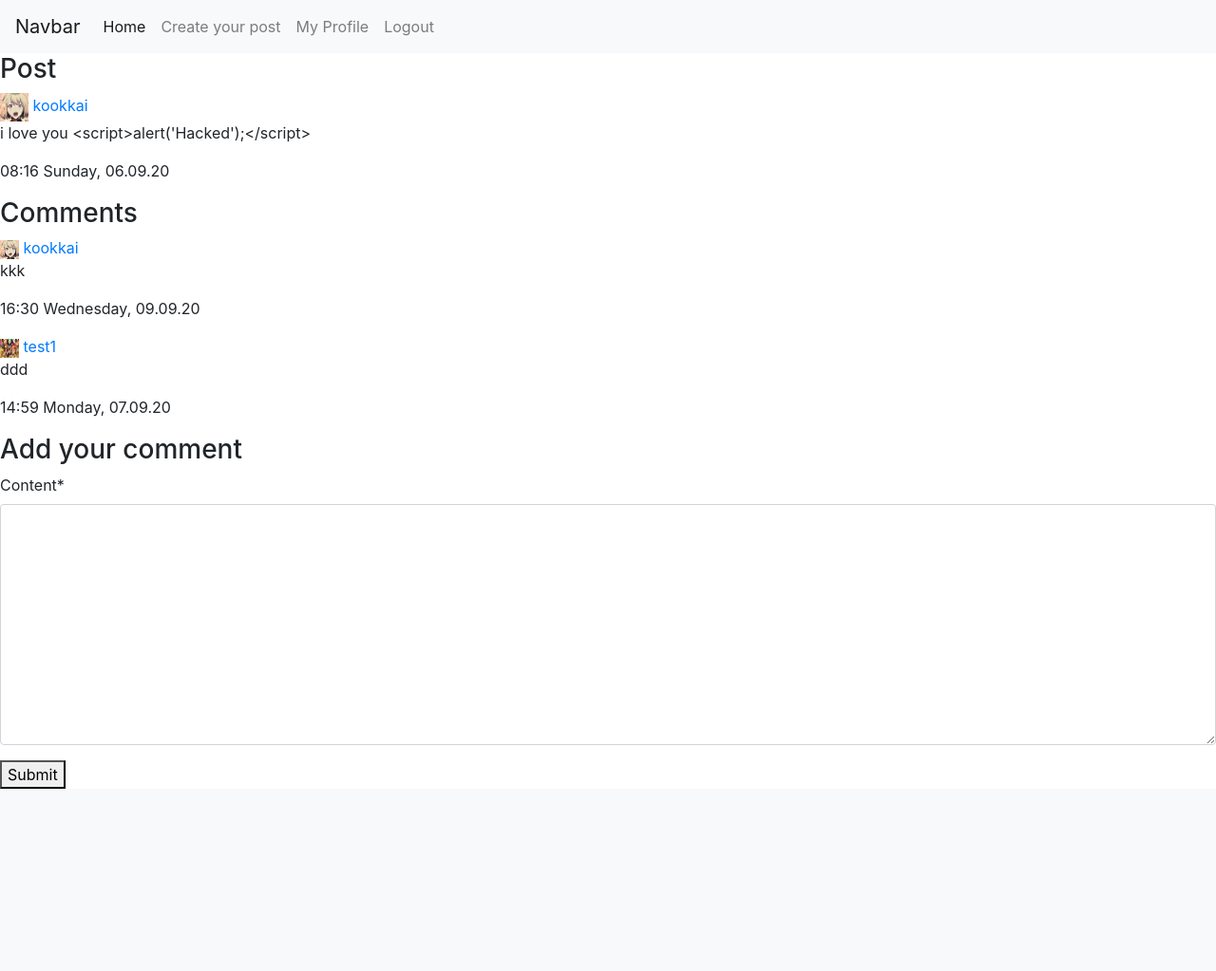
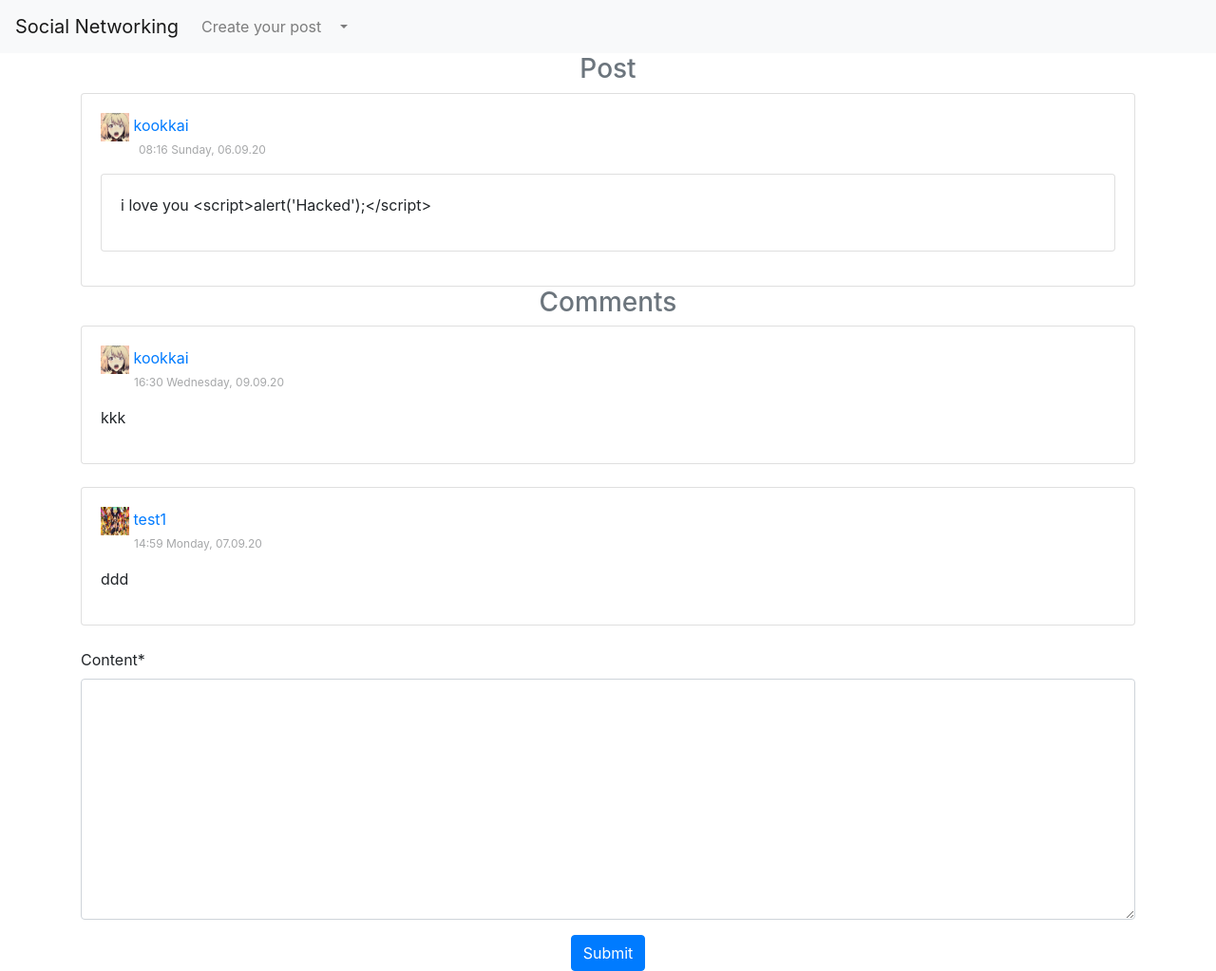
Before and after one commit to anuphong-github/Social-Networking, a Django app: page /post/5/ in a window 1280 px wide. Shown: the whole page at 95% size. Before the commit the page ends 831 px from the top, so only its background shows below. Run offline with Django 3.2, Linux system fonts and the light colour scheme; a user stored in the database is signed in; data comes from the database, SQL or seed files in the repository; both versions use the stored data as it was after the commit; some libraries are stand-ins or nearby versions.

Commit message:
Updated ux/ui

```diff
--- a/blog/templates/blog/base.html
+++ b/blog/templates/blog/base.html
@@ -5,11 +5,13 @@
     <meta charset="utf-8">
     <title>Social Networking</title>
     <link rel="stylesheet" href="{% static 'bootstrap-4.5.2/css/bootstrap.min.css' %}">
+    <link rel="stylesheet" href="https://stackpath.bootstrapcdn.com/font-awesome/4.7.0/css/font-awesome.min.css">
+
   </head>
   <body>
 
     <nav class="navbar navbar-expand-lg navbar-light bg-light">
-      <a class="navbar-brand" href="{% url 'blog-index' %}">Navbar</a>
+      <a class="navbar-brand" href="{% url 'blog-index' %}">Social Networking</a>
       <button class="navbar-toggler" type="button" data-toggle="collapse" data-target="#navbarNav" aria-controls="navbarNav" aria-expanded="false" aria-label="Toggle navigation">
         <span class="navbar-toggler-icon"></span>
       </button>
@@ -17,18 +19,10 @@
         <ul class="navbar-nav">
 
         {% if user.is_authenticated %}
-          <li class="nav-item active">
-            <a class="nav-link" href="{% url 'blog-index' %}">Home <span class="sr-only">(current)</span></a>
-          </li>
             <li>
               <a class="nav-link" href="{% url 'post-create' %}">Create your post</a>
             </li>
-            <li>
-              <a class="nav-link" href="{% url 'profile' %}">My Profile</a>
-            </li>
-            <li>
-              <a class="nav-link" href="{% url 'logout' %}">Logout</a>
-            </li>
+
             {% else %}
             <li>
               <a class="nav-link" href="{% url 'login' %}">Login</a>
@@ -37,12 +31,22 @@
               <a class="nav-link" href="{% url 'register-users' %}">Register</a>
             </li>
               {% endif %}
+
+            <li  class="nav-item dropdown">
+              <a class="nav-link dropdown-toggle" href="#" id="navbarDropdownMenuLink" role="button" data-toggle="dropdown" aria-haspopup="true" aria-expanded="false">
+              </a>
+              <div class="dropdown-menu" aria-labelledby="navbarDropdownMenuLink">
+                <a class="dropdown-item" href="{% url 'profile' %}">Setting</a>
+                <a class="dropdown-item" href="#">Logout</a>
+              </div>
+            </li>
+
         </ul>
       </div>
     </nav>
     {% block content %}
 
     {% endblock content %}
-
+    {% include "blog/js.html" %}
   </body>
 </html>
--- /dev/null
+++ b/blog/templates/blog/js.html
@@ -0,0 +1,3 @@
+<script src="https://code.jquery.com/jquery-3.3.1.slim.min.js"></script>
+<script src="https://cdnjs.cloudflare.com/ajax/libs/popper.js/1.14.3/umd/popper.min.js"></script>
+<script src="https://stackpath.bootstrapcdn.com/bootstrap/4.1.3/js/bootstrap.min.js"></script>
--- a/blog/templates/blog/post-detail.html
+++ b/blog/templates/blog/post-detail.html
@@ -1,62 +1,67 @@
 {% extends "blog/base.html" %}
 {% load crispy_forms_tags %}
 {% block content %}
+<div class="container">
 
-    <h3 class="">
+    <h3 class="text-muted" align="center">
         Post
     </h3>
+  <div class="card">
+    <div class="card-body">
   <img style="width: 30px; height: 30px;"
        src="{{ post.author.profile.image.url }}">
-  <a href="{% url 'user-posts' post.author %}">{{ post.author }} </a>
+    <a href="{% url 'user-posts' post.author %}">{{ post.author }} </a>
+    <p style="padding-left:40px; opacity: 0.4; font-size:12px;"> {{ post.date_posted | date:"H:i l, d.m.y" }}</p>
 
-  <div>
-    {% if post.author == user %}
-    <a  href="{% url 'post-delete' post.id %}">Delete</a>
-    <a  href="{% url 'post-update' post.id %}">Update</a>
-    {%  endif %}
- </div>
-
-  <a>
-    <p>{{ post.content }}</p>
-    <p> {{ post.date_posted | date:"H:i l, d.m.y" }}</p>
-  </a>
-
-  <h3>
+    <div class="card mb-3">
+      <div class="card-body">
+            <p>{{ post.content }}</p>
+      </div>
+    </div>
+    <div class="text-center">
+      {% if post.author == user %}
+      <a class="btn btn-danger" href="{% url 'post-delete' post.id %}">Delete</a>
+      <a class="btn btn-primary" href="{% url 'post-update' post.id %}">Update</a>
+      {%  endif %}
+     </div>
+</div>
+</div>
+  <h3  class="text-muted" align="center">
       Comments
   </h3>
-
 {% for comment in comments %}
-  <div>
+  <div class="card">
+    <div class="card-body">
     <div>
       <div>
-    <img style="width: 20px; height: 20px;"
+    <img style="width: 30px; height: 30px;"
          src="{{ comment.author.profile.image.url }}">
-    <a  href="{% url 'user-posts' comment.author.username %}">
-        {{ comment.author }}
+
+    <a   class="" href="{% url 'user-posts' comment.author.username %}">
+            {{ comment.author }}
+
     </a>
+    <p  style="padding-left:35px; opacity: 0.4; font-size:12px;">{{ comment.date_posted | date:"H:i l, d.m.y" }}</p>
   </div>
 </div>
   <p>
       {{ comment.content }}
   </p>
-
-  <p>{{ comment.date_posted | date:"H:i l, d.m.y" }}</p>
+  </div>
 </div>
-
+<br>
 {% endfor %}
-
         {% if user is not None %}
-                <h3>Add your comment</h3>
                 <form method="POST" action="">
                     {% csrf_token %}
                     <fieldset>
                         {{ form | crispy }}
                     </fieldset>
-                    <div>
-                        <button  type="submit">Submit</button>
+                    <div align="center">
+                        <button  type="submit" class="btn btn-primary">Submit</button>
                     </div>
                 </form>
 
         {% endif %}
-
+</div>
 {% endblock content %}
--- a/blog/views.py
+++ b/blog/views.py
@@ -12,7 +12,7 @@ from .forms import UserCommentForm
 def is_users(post_user,logged_user):
     return post_user == logged_user
 
-PAGINATION_COUNT = 3
+PAGINATION_COUNT = 5
 
 class PostView(LoginRequiredMixin,ListView):
     model = Post
```
Also changed, not shown: blog/templates/blog/follow.html (+6 -3 lines), blog/templates/blog/home.html (+31 -19 lines), blog/templates/blog/post-create.html (+14 -6 lines), users/templates/users/profile.html (+13 -7 lines), README.md, db.sqlite3.
